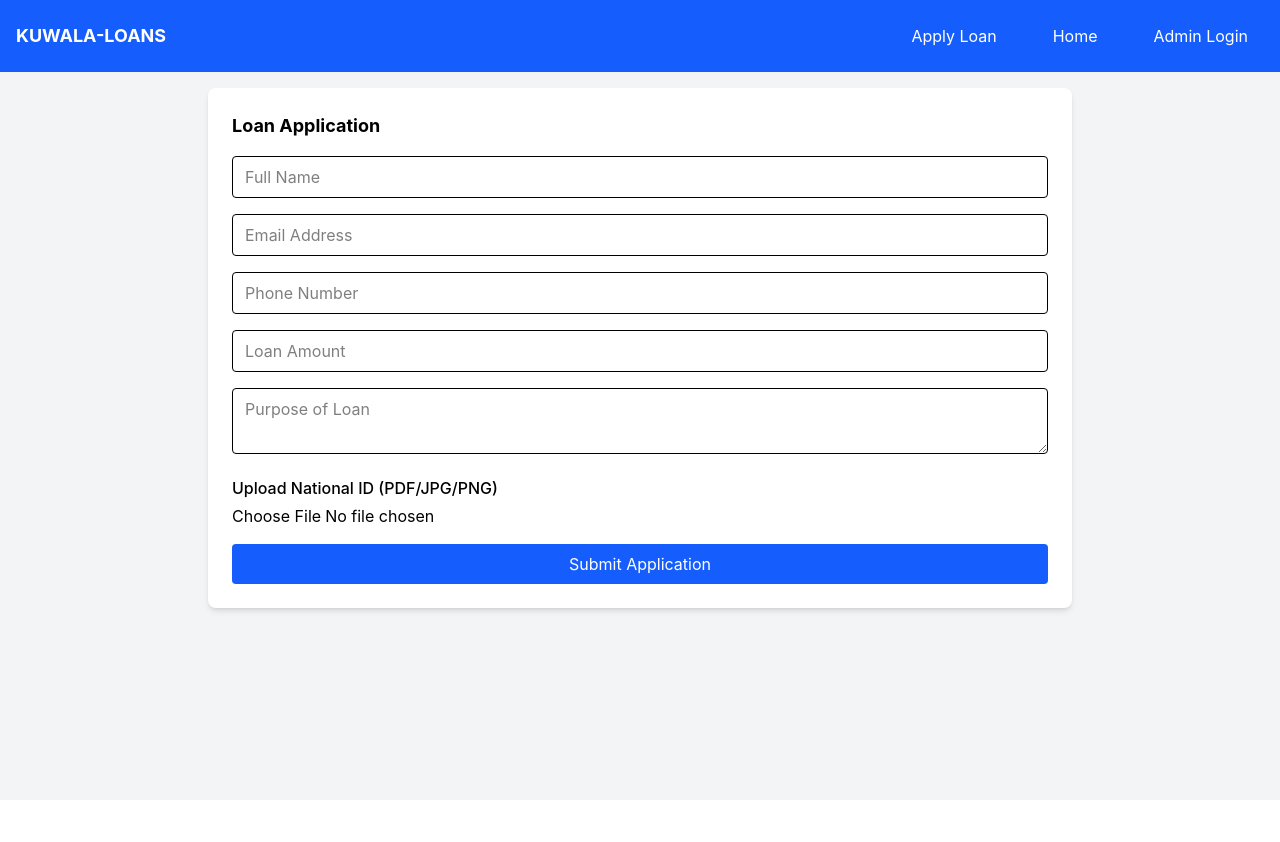
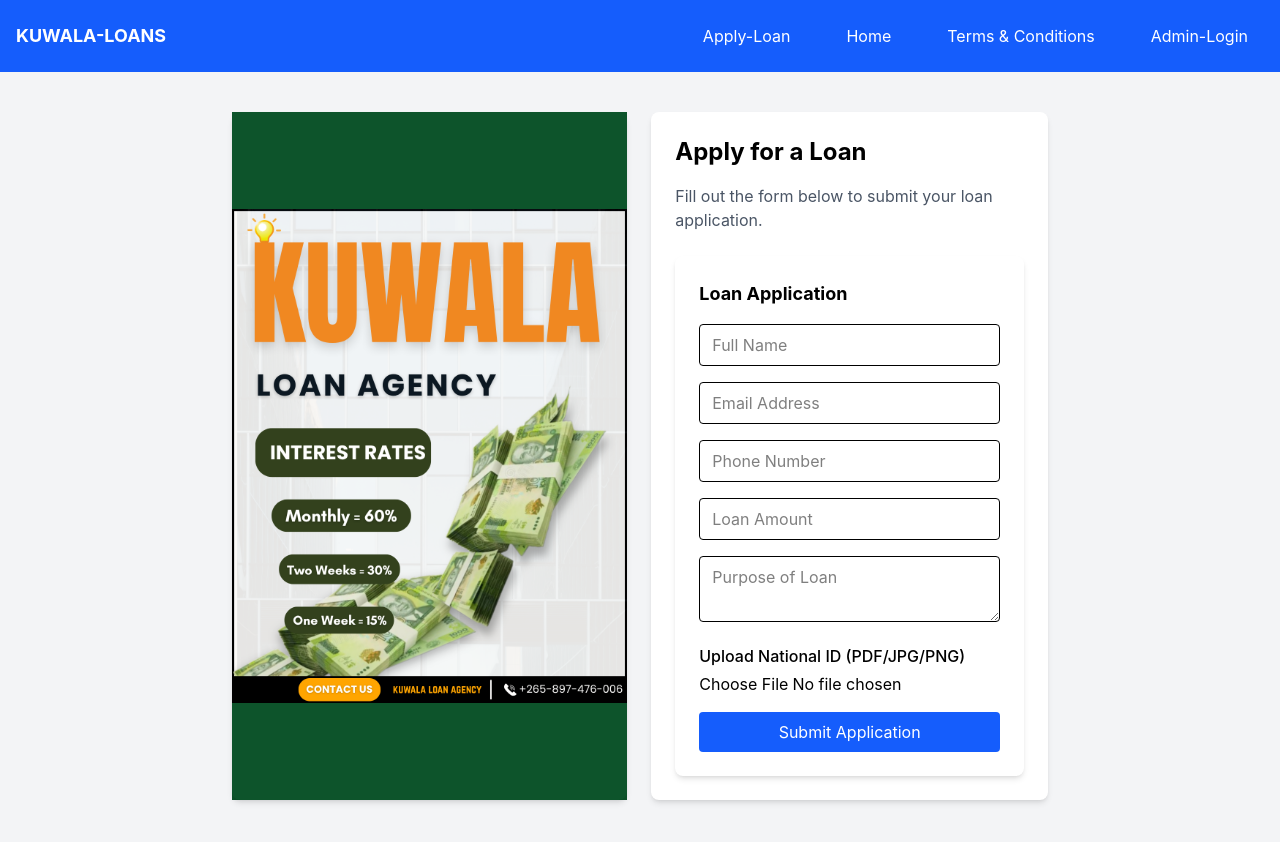
Before and after one commit to hubgee/loan-app, a React (Vite) app: page / in a window 1280 px wide. Shown: the top 842 px of the page. Before the commit the page ends 800 px from the top, so only its background shows below. Built offline with nearby package versions, Linux system fonts and the light colour scheme; no server answers.

Commit message:
loan-app(added an image on home & applyloan pages & terms and conditions link on navabar)

```diff
--- a/src/App.jsx
+++ b/src/App.jsx
@@ -20,8 +20,25 @@ function AppContent() {
             <Route
               path="/"
               element={
-                <div className="space-y-6">
-                  <LoanForm onAddLoan={() => {}} />
+                <div className="min-h-screen bg-gray-100 p-6">
+                  <div className="flex flex-col md:flex-row items-stretch max-w-6xl mx-auto gap-6">
+                    <div className="md:w-1/2 bg-green-900">
+                      <img
+                        src="/kuwala-loan.png"
+                        alt="Kuwala Loan Agency"
+                        className="w-full h-full object-contain rounded-lg shadow-md"
+                      />
+                    </div>
+                    <div className="md:w-1/2 bg-white p-6 rounded-lg shadow-md flex flex-col">
+                      <h1 className="text-2xl font-bold mb-4">Apply for a Loan</h1>
+                      <p className="text-gray-600 mb-6">
+                        Fill out the form below to submit your loan application.
+                      </p>
+                      <div className="flex-grow">
+                        <LoanForm onAddLoan={() => {}} />
+                      </div>
+                    </div>
+                  </div>
                 </div>
               }
             />
--- a/src/components/Navbar.jsx
+++ b/src/components/Navbar.jsx
@@ -43,7 +43,7 @@ export default function Navbar({ admin }) {
             className="block py-2 px-4 hover:bg-blue-700 md:hover:bg-transparent"
             onClick={() => setOpen(false)}
           >
-            Apply Loan
+            Apply-Loan
           </Link>
         </li>
         <li>
@@ -54,6 +54,16 @@ export default function Navbar({ admin }) {
           >
             Home
           </Link>
+        </li>
+        <li>
+          <a
+            href="/Terms-Conditions.pdf"
+            target="_blank"
+            rel="noopener noreferrer"
+            className="block py-2 px-4 hover:bg-blue-700 md:hover:bg-transparent"
+          >
+            Terms & Conditions
+          </a>
         </li>
         {admin ? (
           <li>
@@ -74,7 +84,7 @@ export default function Navbar({ admin }) {
               className="block py-2 px-4 hover:bg-blue-700 md:hover:bg-transparent"
               onClick={() => setOpen(false)}
             >
-              Admin Login
+              Admin-Login
             </Link>
           </li>
         )}
--- a/src/pages/ApplyLoan.jsx
+++ b/src/pages/ApplyLoan.jsx
@@ -5,13 +5,27 @@ import LoanForm from "../components/LoanForm";
 export default function ApplyLoan({ onAddLoan }) {
   return (
     <div className="min-h-screen bg-gray-100 p-6">
+  <div className="flex flex-col md:flex-row items-stretch max-w-6xl mx-auto gap-6">
+    {/* Image Section */}
+    <div className="md:w-1/2 bg-green-900">
+      <img
+        src="/kuwala-loan.png"
+        alt="Kuwala Loan Agency"
+        className="w-full h-full object-contain rounded-lg shadow-md"
+      />
+    </div>
+
+    {/* Form Section */}
+    <div className="md:w-1/2 bg-white p-6 rounded-lg shadow-md flex flex-col">
       <h1 className="text-2xl font-bold mb-4">Apply for a Loan</h1>
       <p className="text-gray-600 mb-6">
         Fill out the form below to submit your loan application.
       </p>
-      <div className="max-w-md mx-auto bg-white p-6 rounded-lg shadow-md">
+      <div className="flex-grow">
         <LoanForm onAddLoan={onAddLoan} />
       </div>
     </div>
+  </div>
+</div>
   );
 }
```
Also changed, not shown: .kilo/plans/1784185443898-vercel-frontend-deploy.md (added), public/kuwala-loan.png (added), 1 other file (tests, documents, lock files or other folders).
